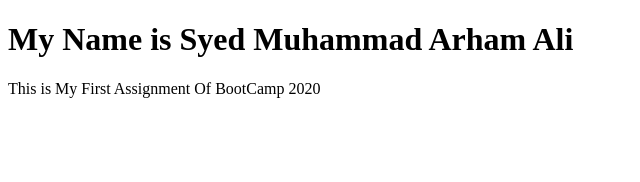
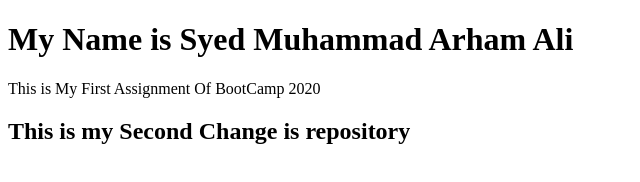
Before and after one commit to syedarhamali/bootcamp-assignments, a plain HTML site: page index.html in a window 1280 px wide. Shown: the whole page, without its empty margins (0-640 px from the left). Drawn offline with Linux system fonts and the light colour scheme.

Commit message:
Update index.html

```diff
--- a/index.html
+++ b/index.html
@@ -10,6 +10,7 @@
 <body>
     <h1>My Name is Syed Muhammad Arham Ali</h1>
     <p>This is My First Assignment Of BootCamp 2020</p>
+    <h2> This is my Second Change is repository</h2>
 </body>
 
 </html>
```
